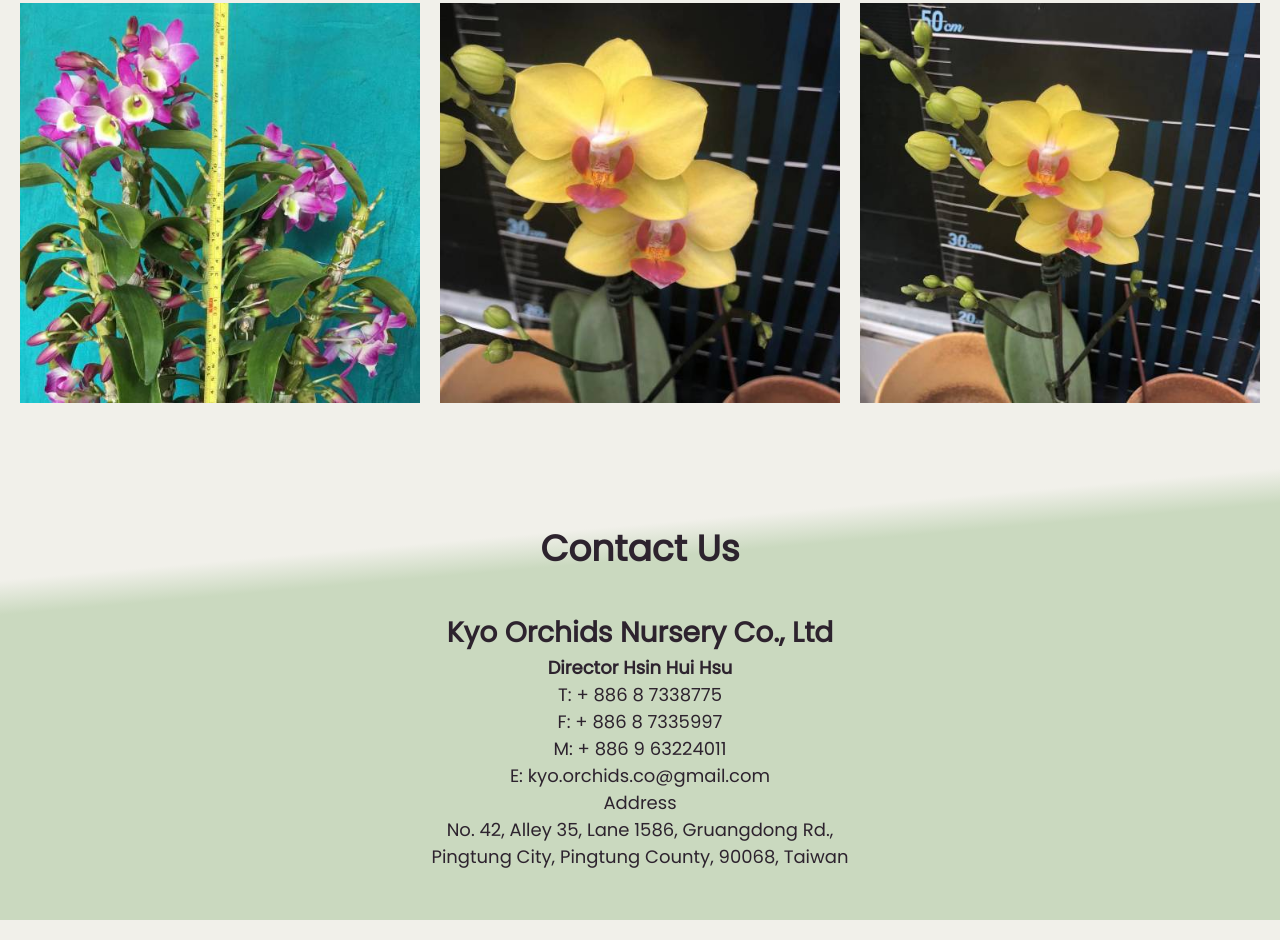
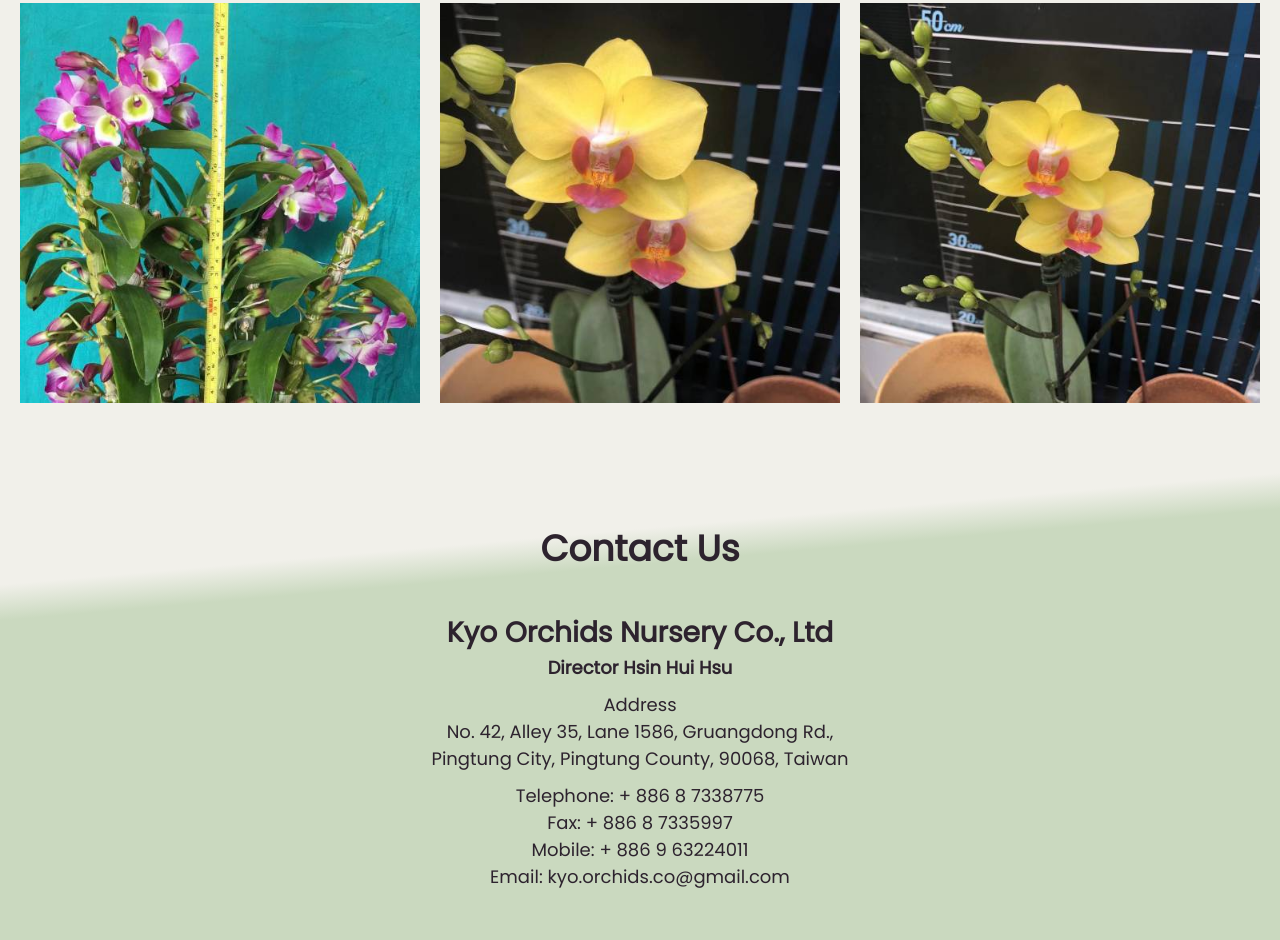
Before and after one commit to KyoOrchidsNursery/kyoorchidsnursery.github.io, a plain HTML site: page index.html in a window 1280 px wide. Shown: the part 3573-4513 px from the top of the page. Drawn offline with Linux system fonts and the light colour scheme.

Commit message:
Update contact information

```diff
--- a/assets/css/style.css
+++ b/assets/css/style.css
@@ -240,3 +240,7 @@ section {
 .contact {
     background: var(--color-green-gradient);
 }
+
+.contact .address {
+    padding: 1em 0;
+}
--- a/index.html
+++ b/index.html
@@ -116,14 +116,16 @@
                 <p><strong>
                     Director Hsin Hui Hsu
                 </strong></p>
-                <p>T: <a href="tel:+88687338775">+ 886 8 7338775</a></p>
-                <p>F: <a href="tel:+88687335997">+ 886 8 7335997</a></p>
-                <p>M: <a href="tel:+886963224011">+ 886 9 63224011</a></p>
-                <p>E: <a href="mailto:kyo.orchids.co@gmail.com">kyo.orchids.co@gmail.com</a></p>
-                <p>Address</p>
-                <a href="https://goo.gl/maps/R2sdZpuEkN9327Ty8">
-                    <p>No. 42, Alley 35, Lane 1586, Gruangdong Rd.,<br>Pingtung City, Pingtung County, 90068, Taiwan</p>
-                </a>
+                <div class="address">
+                    <p>Address</p>
+                    <a href="https://goo.gl/maps/R2sdZpuEkN9327Ty8">
+                        <p>No. 42, Alley 35, Lane 1586, Gruangdong Rd.,<br>Pingtung City, Pingtung County, 90068, Taiwan</p>
+                    </a>
+                </div>
+                <p>Telephone: <a href="tel:+88687338775">+ 886 8 7338775</a></p>
+                <p>Fax: <a href="tel:+88687335997">+ 886 8 7335997</a></p>
+                <p>Mobile: <a href="tel:+886963224011">+ 886 9 63224011</a></p>
+                <p>Email: <a href="mailto:kyo.orchids.co@gmail.com">kyo.orchids.co@gmail.com</a></p>
             </section>
         </div>
     </body>
```
